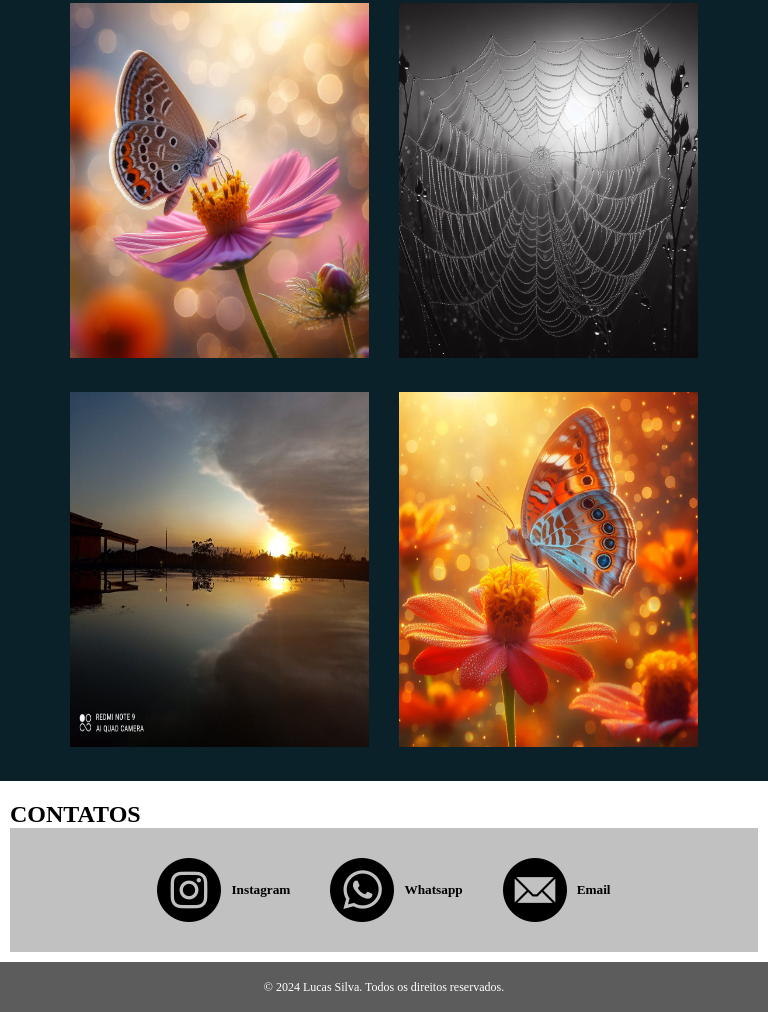
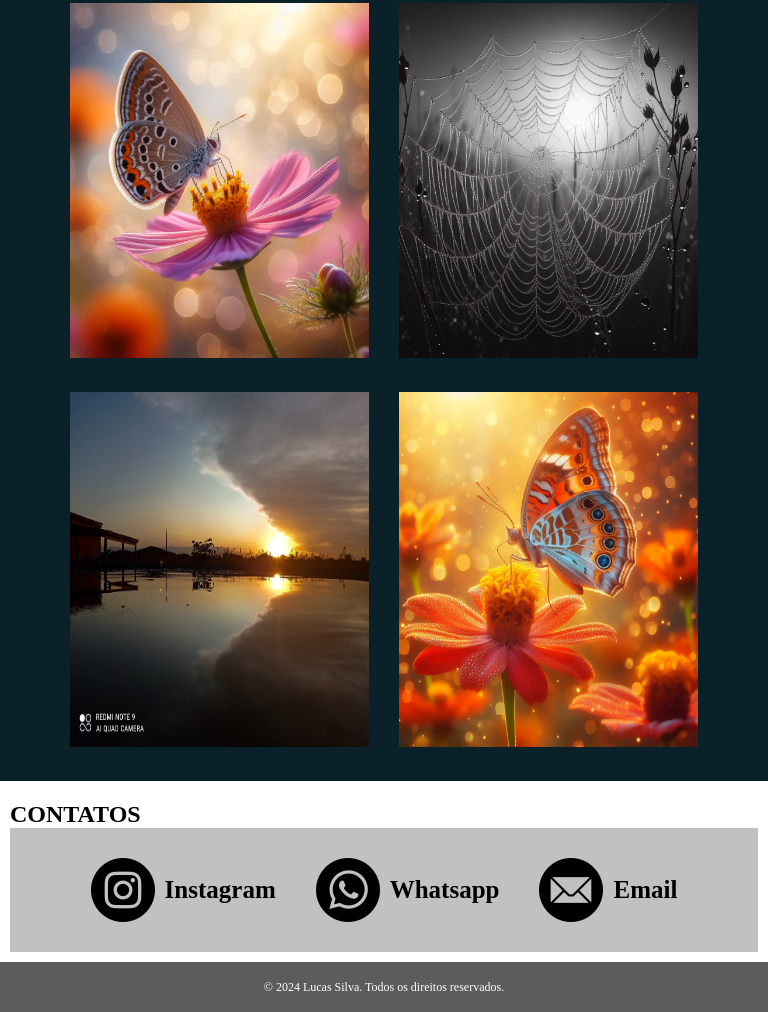
Before and after one commit to RianReisNeiva/Portif-lio-de-fotografias-, a plain HTML site: page index.html in a window 768 px wide. Shown: the part 2130-3142 px from the top of the page. Drawn offline with Linux system fonts and the light colour scheme; files whose address does not match are found by name.

Commit message:
Update style.css

```diff
--- a/style.css
+++ b/style.css
@@ -288,6 +288,14 @@ footer{
     cursor: pointer;
     }
 }
+/* Estilos para tablets */
+
+@media all and (min-width: 768px) and (max-width: 1023px) {
+.contatos-items h5{
+    font-size: 25px;
+}
+
+}
 
 /* Estilos para desktops */
 @media all and (min-width: 1024px) {
```
